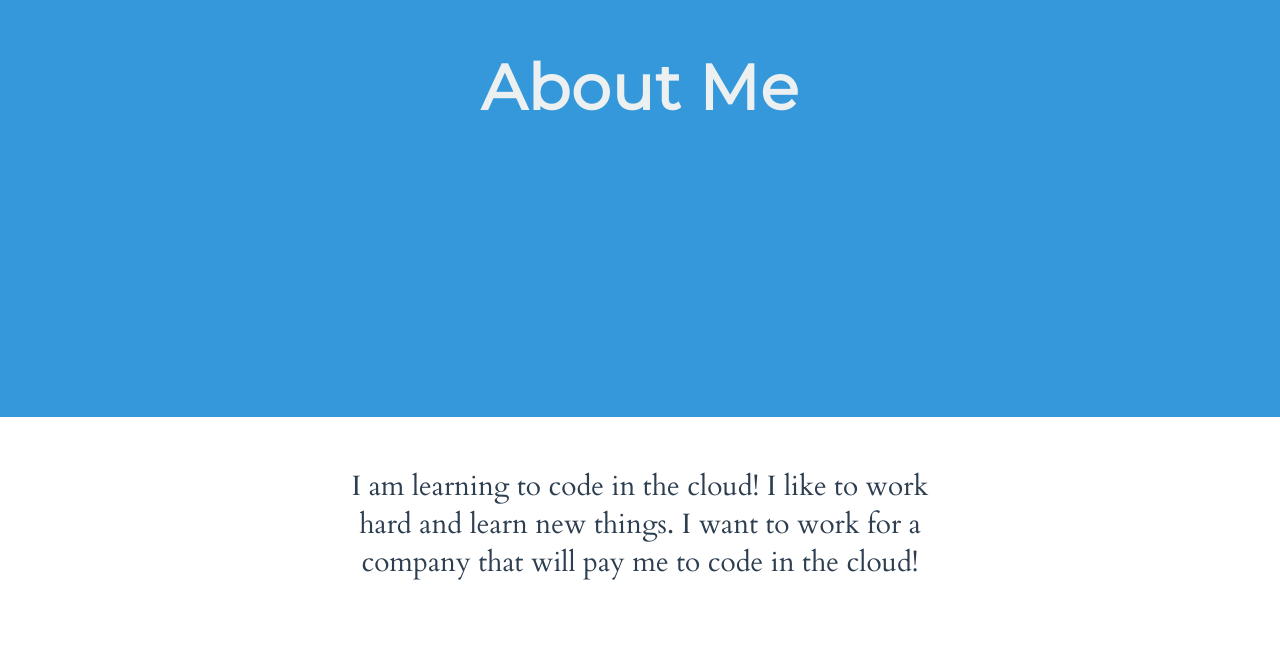
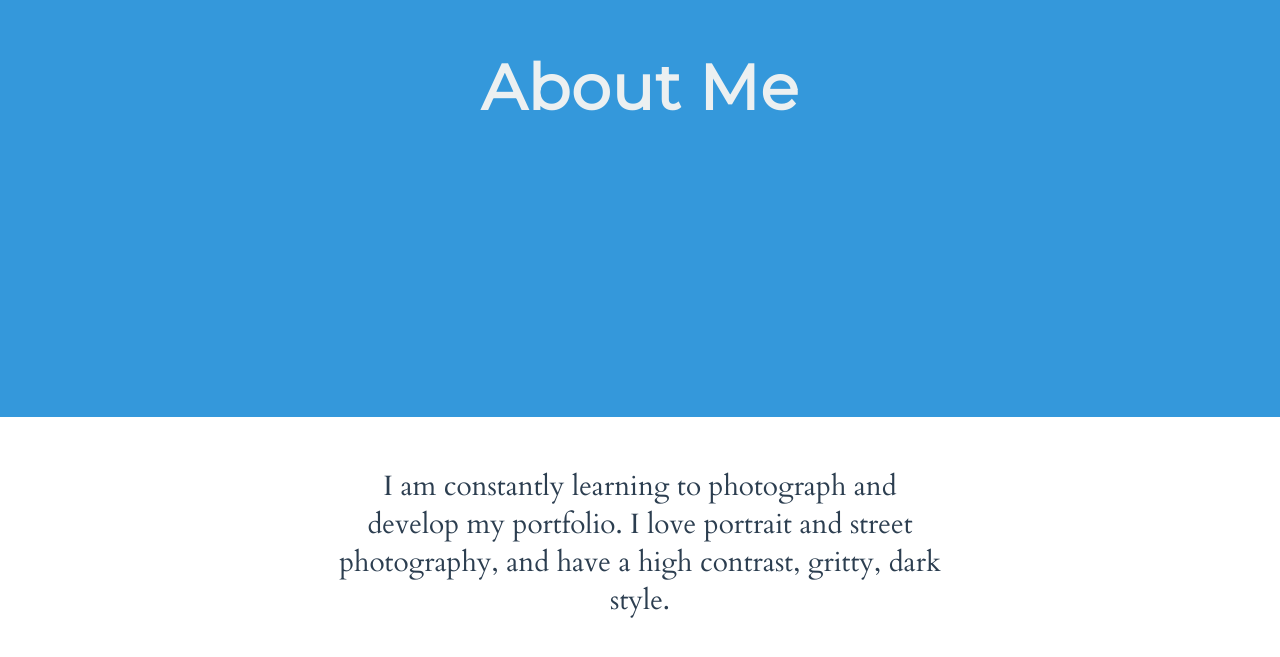
Before and after one commit to hallgav/my-portfolio, a plain HTML site: page index.html in a window 1280 px wide. Shown: the part 1691-2348 px from the top of the page. Drawn offline with Linux system fonts and the light colour scheme.

Commit message:
Tidyup files

```diff
--- a/index.html
+++ b/index.html
@@ -43,7 +43,7 @@
           </a>
         </li>
 
-        <!-- Link to resume, probably a .pdf -->
+        <!-- Link to resume, probably a .pdf
         <li class="socialWrapper">
           <a class="social color--skyBlue"
              title="Resume"
@@ -51,6 +51,7 @@
             <i class="fa fa-file-text"></i>
           </a>
         </li>
+        -->
       </ul>
     </main>
 
@@ -114,8 +115,9 @@
 
     <section class="section section--alignCentered section--description">
       <p class="color--darkgrey section__description">
-        I am learning to code in the cloud! I like to work hard and learn new things.
-        I want to work for a company that will pay me to code in the cloud!
+        I am constantly learning to photograph and develop my portfolio.
+        I love portrait and street photography, and have a high contrast,
+        gritty, dark style.
       </p>
 
     <div class="background--skyBlue modal--closed">
```
Also changed, not shown: README.md, images/example1.png (deleted), images/example2.png (deleted), 1 other file.
